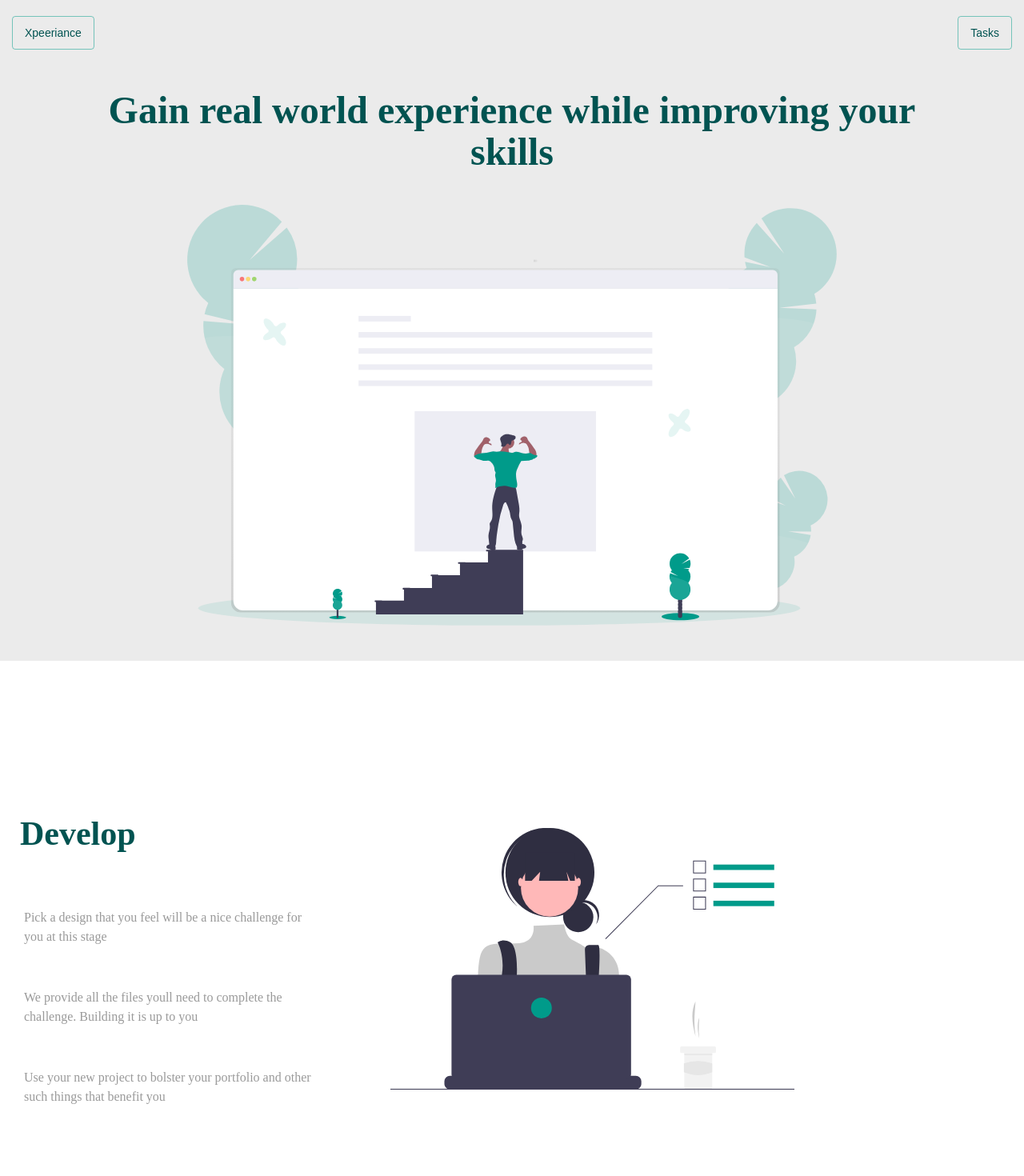
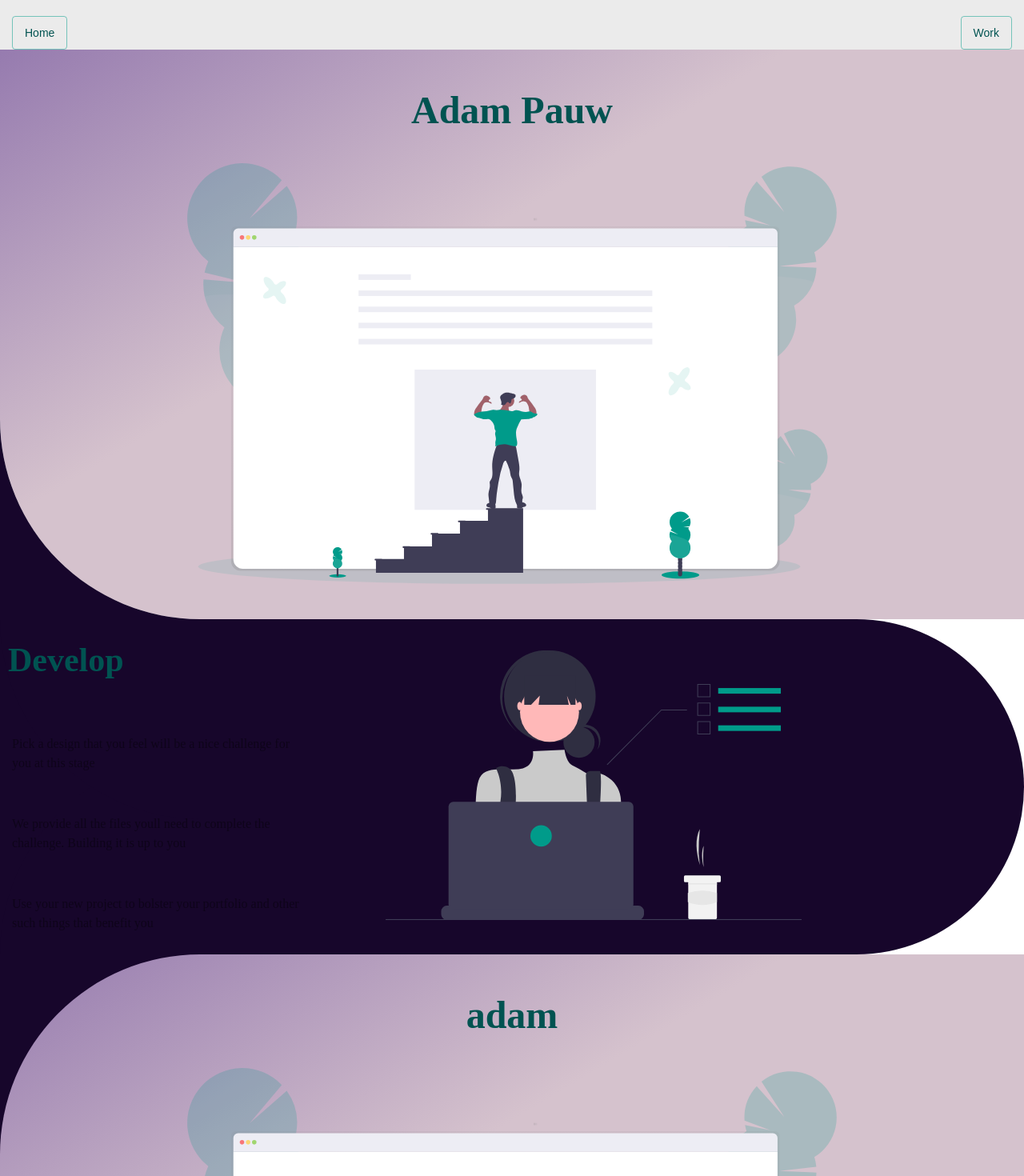
Before and after one commit to adampauw/portfolio2022, a React (Create React App) app: page / in a window 1280 px wide. Shown: the top 1470 px of the page at 80% size. Built offline with nearby package versions, Linux system fonts and the light colour scheme.

Commit message:
start styling pseudo borders

```diff
--- a/package.json
+++ b/package.json
@@ -5,6 +5,7 @@
   "homepage": "http://adampauw.github.io/x",
   "dependencies": {
     "@emotion/core": "^10.0.21",
+    "@emotion/react": "^11.7.1",
     "@emotion/styled": "^10.0.17",
     "@types/jest": "24.0.18",
     "@types/node": "12.7.5",
--- a/public/index.html
+++ b/public/index.html
@@ -8,7 +8,7 @@
     <link href="https://fonts.googleapis.com/css?family=Amatic+SC:700|Quicksand|Rajdhani&display=swap" rel="stylesheet">
     <link rel="manifest" href="%PUBLIC_URL%/manifest.json" />
     <link rel="icon" href="public/img/logo-via-logohub.png">
-    <title>X</title>
+    <title>Adam Pauw</title>
   </head>
   <body style= height:100vh>
     <div id="root"></div>
--- a/src/components/App.scss
+++ b/src/components/App.scss
@@ -1,10 +1,5 @@
-.App {
-  text-align: center;
-  overflow: hidden;
-  .Content {
-    padding: 15px;
-  }
-  .logo svg {
+
+  .svg {
     position: absolute;
     top: 45%;
     left: 50%;
@@ -20,11 +15,9 @@
       display: none;
     }
   }
-}
 
 // Mobile
 
-.App {
   .header-img svg {
     width: 70%;
     height: auto;
@@ -34,4 +27,3 @@
     width: 90%;
     height: auto;
   }
-}
--- a/src/components/header/Header.tsx
+++ b/src/components/header/Header.tsx
@@ -11,10 +11,16 @@ interface HeaderProps {
 }
 
 export const Header = (props: HeaderProps) => {
+
+  const HeaderWrapper = styled.div`
+  `;
+
   const Header = styled.div`
     position: relative;
-    background-color: #ebebeb;
+    background: rgb(150,123,175);
+    background: linear-gradient(149deg, rgba(150,123,175,1) 0%, rgba(213,194,205,1) 40%);
     padding: 0 60px;
+    border-radius: 0 0 0 250px ;
     @media (max-width: 767px) {
       padding: 30px 15px;
       background-image: url(${props.img});
@@ -38,12 +44,14 @@ export const Header = (props: HeaderProps) => {
   `;
 
   return (
+    <HeaderWrapper>
       <Header>
         <Title>
           {props.text}
         </Title>
           <SvgIcon src={props.img} cssClass="header-img clear-mobile" stroke="none" />
       </Header>
+    </HeaderWrapper>
   );
 };
 
--- a/src/components/home/Home.tsx
+++ b/src/components/home/Home.tsx
@@ -4,16 +4,25 @@ import { Feature } from "../section/Feature";
 import Header from "../header/Header";
 import "../App.scss";
 import Footer from "../footer/Footer";
+import styled from "@emotion/styled";
 
-const Home: React.FC = () => {
+const Home = () => {
+
+  const App = styled.div `
+    text-align: center;
+    overflow: hidden;
+  `;
+
+  const Content = styled.div`
+  `;
   return (
     <Router>
-      <div className="App">
+      <App>
         <Header
-          text="Gain real world experience while improving your skills"
+          text="Adam Pauw"
           img="/img/stairs.svg"
         />
-        <div className="Content">
+        <Content>
           <Feature
             title="Develop"
             text={[
@@ -23,6 +32,9 @@ const Home: React.FC = () => {
             ]}
             image={"/img/dev1.svg"}
           />
+          </Content>
+          <Header text="adam" img="/img/stairs.svg"/>
+          <Content>
           <Feature
             title="Design"
             text={[
@@ -33,9 +45,9 @@ const Home: React.FC = () => {
             image={"/img/des1.svg"}
             mirror={true}
           />
-        </div>
+        </Content>
         <Footer />
-      </div>
+      </App>
     </Router>
   );
 };
--- a/src/components/navbar/Navbar.tsx
+++ b/src/components/navbar/Navbar.tsx
@@ -30,8 +30,8 @@ export const Navbar: FC = (props: any) => {
   `
   return(
     <NavbarContainer>
-      <NavbarLink text="Xpeeriance" to="/"/>
-      <NavbarLink text="Tasks" to="/tasks"/>
+      <NavbarLink text="Home" to="/"/>
+      <NavbarLink text="Work" to="/tasks"/>
     </NavbarContainer>
   )
 };
--- a/src/components/section/Details.tsx
+++ b/src/components/section/Details.tsx
@@ -23,6 +23,7 @@ export const DetailsContainer = (props: DetailsProps) => {
     min-height: 1px;
     padding-left: 10px;
     padding-right: 10px;
+    z-index: 2;
     @media(max-width: 990px) {
       width: 100%;
     }
--- a/src/components/section/Feature.tsx
+++ b/src/components/section/Feature.tsx
@@ -13,12 +13,14 @@ interface FeatureProps {
 export const Feature = (props: FeatureProps) => {
 
   const FeatureContainer = styled.div`
+  background-color: #17062B;
+  position: relative;
+  border-radius: 0 250px 250px 0;
   display: -webkit-box;
   display: -webkit-flex;
   display: -ms-flexbox;
   display: flex;
   max-width: 1300px;
-  margin: 150px auto;
   -webkit-box-orient: vertical;
   -webkit-box-direction: normal;
   -webkit-flex-direction: ${props.mirror ? 'row-reverse' : 'row'};
@@ -33,6 +35,28 @@ export const Feature = (props: FeatureProps) => {
       padding-right: 10px;
       padding-left: 10px;
     }
+    &:before {
+      content: "";
+      position: absolute;
+      background-color: #0000;
+      bottom: -600px;
+      height: 600px;
+      width: 250px;
+      border-top-left-radius: 250px;
+      box-shadow: 0 -250px 0 0 #17062b;
+      z-index: 1;
+}
+    &:after {
+      content: "";
+      position: absolute;
+      background-color: #0000;
+      top: -600px;
+      height: 600px;
+      width: 250px;
+      border-bottom-left-radius: 250px;
+      box-shadow: 0 250px 0 0 #17062b;
+      z-index: 1;
+}
   `
 
   return (
```
Also changed, not shown: 1 other file (tests, documents, lock files or other folders). Lines whose indentation alone changed are shown as unchanged.
